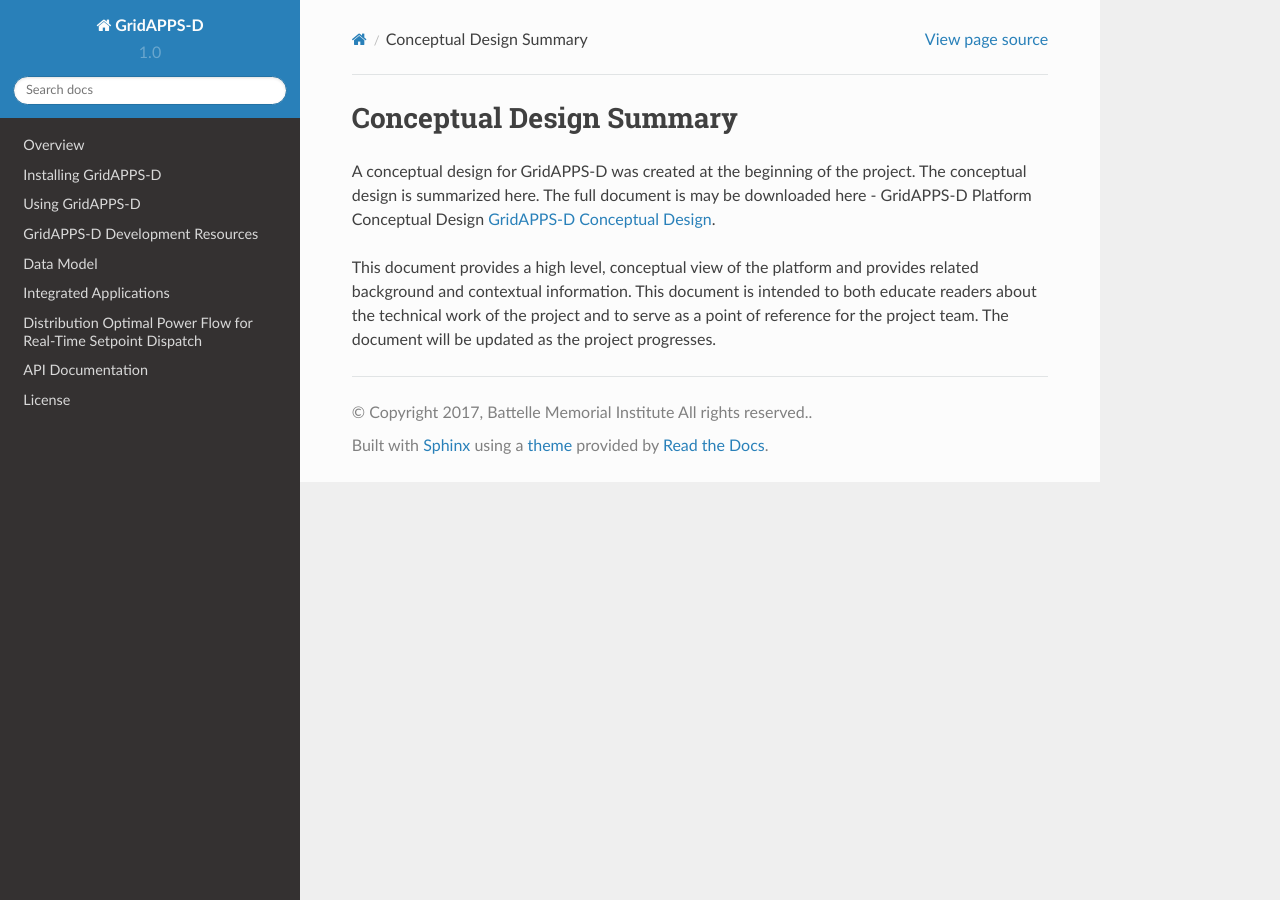
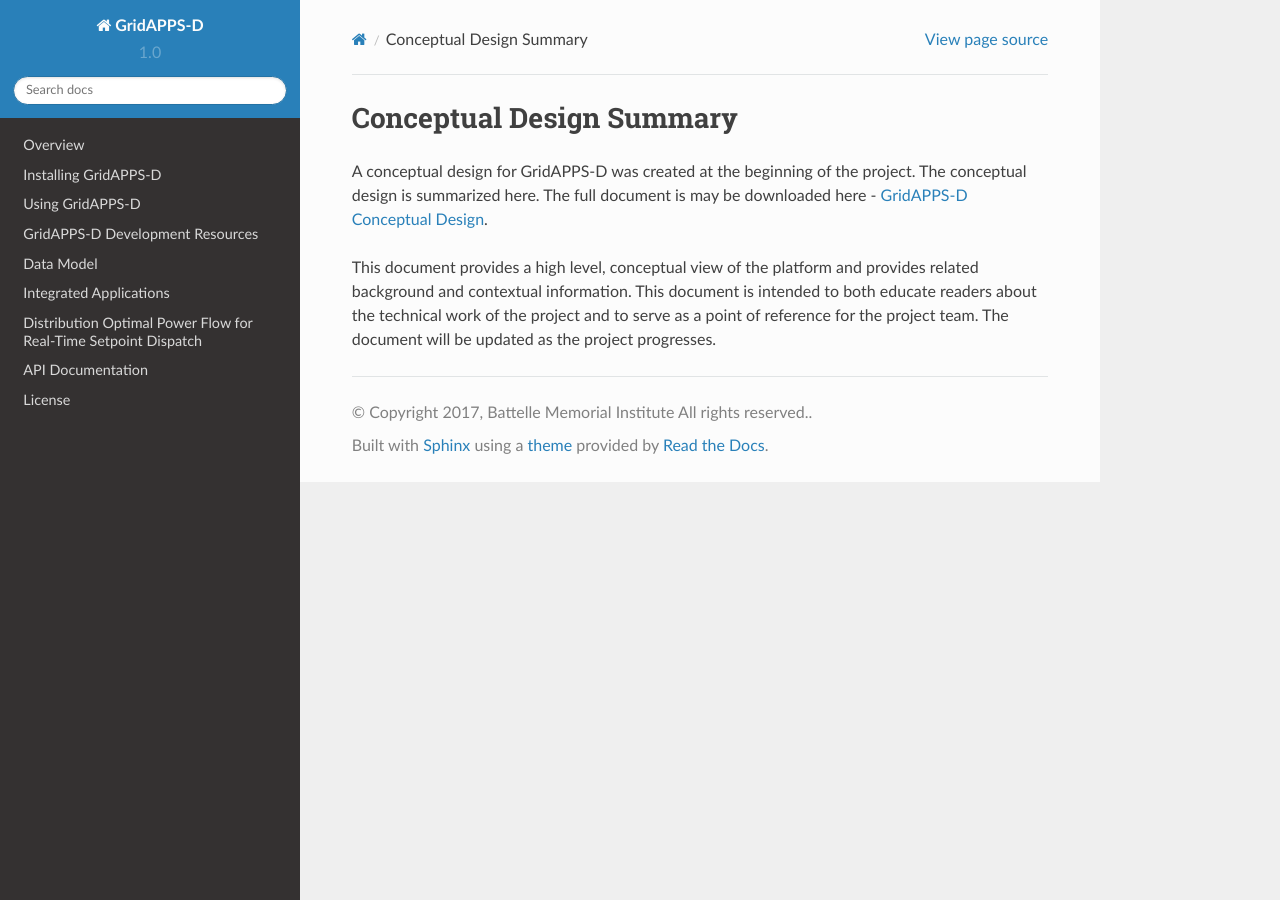
Before and after one commit to GRIDAPPSD/GOSS-GridAPPS-D, a Sphinx documentation site: the page built from docs/source/overview/conceptual_design_summary.rst, in a window 1280 px wide. Built offline with Sphinx 7.4.7 and the Read the Docs theme 2.0.0, drawn with Linux system fonts in a browser that asks for light colours; pages that are not in the unit, such as notebooks, are missing from menus.

Commit message:
Update conceptual_design_summary.rst

```diff
--- a/docs/source/overview/conceptual_design_summary.rst
+++ b/docs/source/overview/conceptual_design_summary.rst
@@ -1,6 +1,6 @@
 Conceptual Design Summary
 -------------------------
 
-A conceptual design for GridAPPS-D was created at the beginning of the project.  The conceptual design is summarized here.  The full document is may be downloaded here - GridAPPS-D Platform Conceptual Design `GridAPPS-D Conceptual Design <GridAppsD%20Platform%20Conceptual%20Design%20V1.0.pdf>`_.
+A conceptual design for GridAPPS-D was created at the beginning of the project.  The conceptual design is summarized here.  The full document is may be downloaded here - `GridAPPS-D Conceptual Design <GridAppsD%20Platform%20Conceptual%20Design%20V1.0.pdf>`_.
 
 This document provides a high level, conceptual view of the platform and provides related background and contextual information. This document is intended to both educate readers about the technical work of the project and to serve as a point of reference for the project team. The document will be updated as the project progresses.
```
